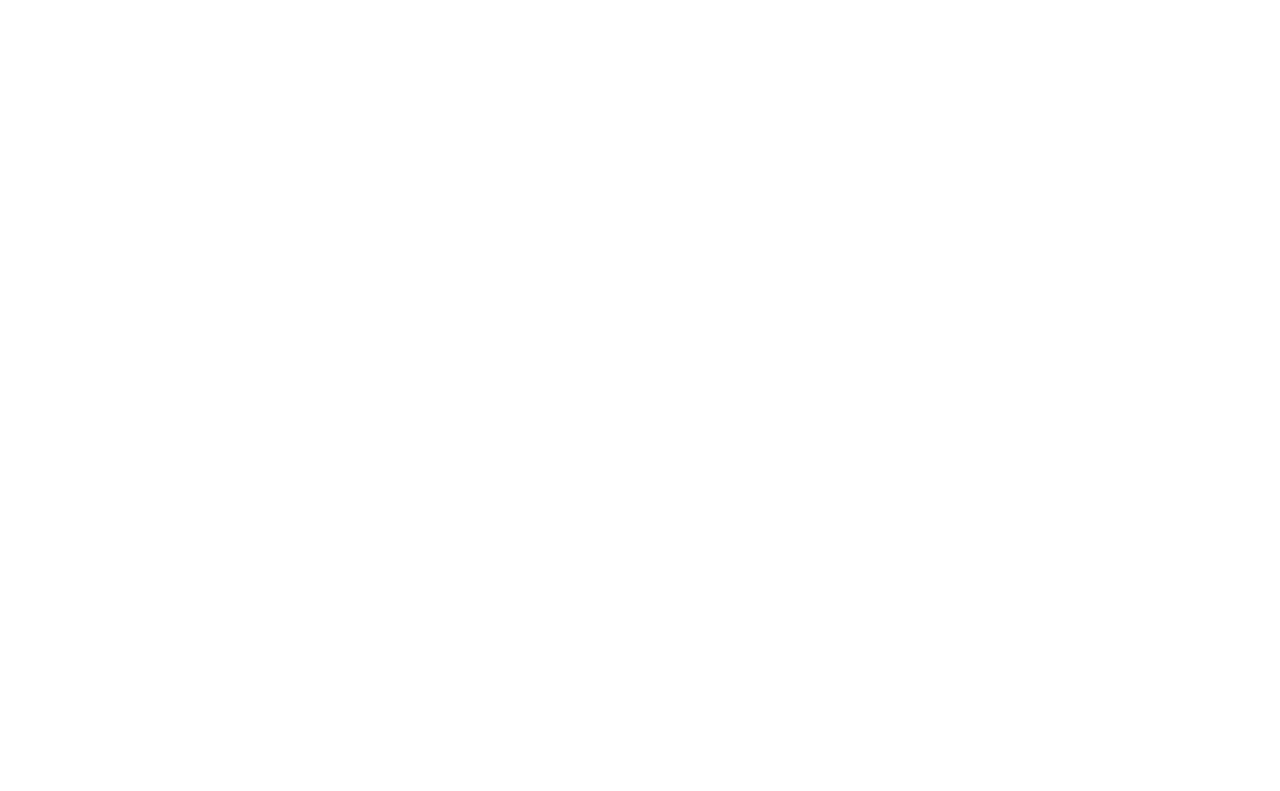
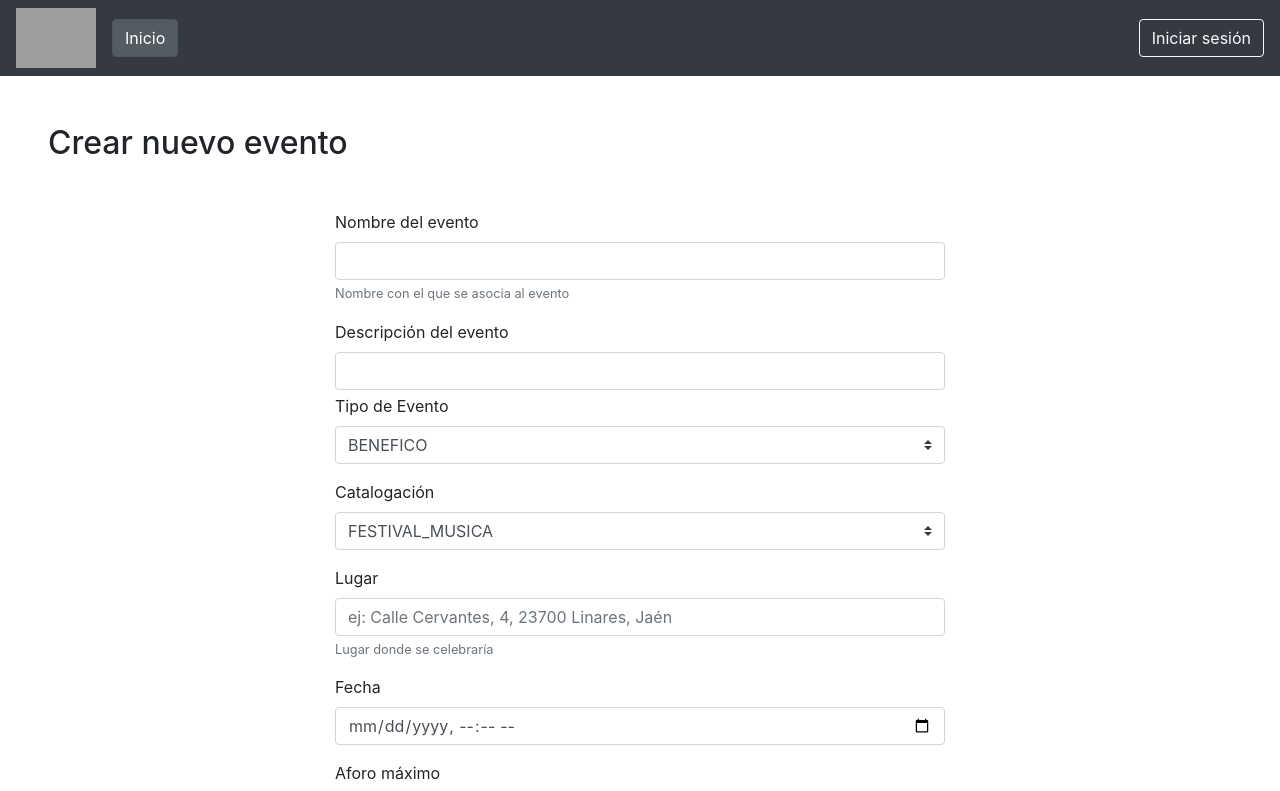
Before and after one commit to kikawet/SistemaGestionEventos-angular, an Angular app: page / in a window 1280 px wide. Shown: the top 791 px of the page. Built offline with nearby package versions, Linux system fonts and the light colour scheme; grey boxes are pictures that could not be loaded.

Commit message:
Terminado formulario creacion de eventos

```diff
--- a/src/app/app-routing.module.ts
+++ b/src/app/app-routing.module.ts
@@ -5,7 +5,7 @@
 import { FooterComponent } from './componentes/footer/footer.component';
 
 const routes: Routes = [
-  {path: '', component: InicioComponent},
+  {path: '', component: CreacionEventoComponent},
 
 ];
 
--- a/src/app/clases/evento.ts
+++ b/src/app/clases/evento.ts
@@ -1,6 +1,7 @@
 import { TipoEvento } from '../enum/tipo-evento.enum';
 import { CategoriaEvento } from '../enum/categoria-evento.enum';
 import { EstadoUsuarioEvento } from '../enum/estado-usuario-evento.enum';
+
 export class Evento {
 
     private _id:number;
@@ -126,4 +127,5 @@
         return this._estadoUsuario;
     }
 
+
 }
--- a/src/app/componentes/creacion-evento/creacion-evento.component.html
+++ b/src/app/componentes/creacion-evento/creacion-evento.component.html
@@ -24,21 +24,19 @@
 
             <div class='form-group'>
 				<label for='TextBox'>Tipo de Evento</label>
-				<select	name="tipoEvento" class="custom-select">
-					<c:forEach items="<%=tipoEvento.values()%>" var="tipo">
-						<option>${tipo}</option>
-					</c:forEach>
-				</select> <small id='tipoEvento' class='form-text text-muted'></small>
+				<select name="tipoEvento" class="custom-select">
+					<option *ngFor="let t of tipoEvento.values();">{{ t }}</option>
+				</select>
+				<small id='tipoEvento' class='form-text text-muted'></small>
 			</div>
 
-			<!---div class='form-group'>
-				<label for='TextBox'>Catalogación</label> <select
-					name="categoriaEvento" class="custom-select">
-					<c:forEach items="<%=CategoriaEvento.values()%>" var="categoria">
-						<option>${categoria}</option>
-					</c:forEach>
-				</select> <small id='tipoEvento' class='form-text text-muted'></small>
-			</div!--->
+			<div class='form-group'>
+				<label for='TextBox'>Catalogación</label>
+				<select	name="categoriaEvento" class="custom-select">
+					<option *ngFor="let c of categoriaEvento.values();">{{ c }}</option>
+				</select>
+				<small id='categoriaEvento' class='form-text text-muted'></small>
+			</div>
 
 			<div class='form-group'>
 				<label for='TextBox'>Lugar</label>
--- a/src/app/componentes/creacion-evento/creacion-evento.component.ts
+++ b/src/app/componentes/creacion-evento/creacion-evento.component.ts
@@ -1,19 +1,26 @@
 import { Component, OnInit } from '@angular/core';
 import { Evento } from 'src/app/clases/evento';
+import { TipoEvento } from '../../enum/tipo-evento.enum';
+import { CategoriaEvento } from 'src/app/enum/categoria-evento.enum';
 
 
 @Component({
   selector: 'app-creacion-evento',
   templateUrl: './creacion-evento.component.html',
-  styleUrls: ['./creacion-evento.component.css']
+  styleUrls: ['./creacion-evento.component.css'],
+
 })
+
 export class CreacionEventoComponent implements OnInit {
-  constructor(public evento: Evento) { }
+
+  tipoEvento = TipoEvento;
+  categoriaEvento = CategoriaEvento;
+
+  constructor() {
+  }
 
   ngOnInit() {
 
   }
 
-
-
 }
--- a/src/app/enum/categoria-evento.enum.ts
+++ b/src/app/enum/categoria-evento.enum.ts
@@ -1,3 +1,12 @@
 export enum CategoriaEvento {
     FESTIVAL_MUSICA, DEPORTE, CULTURAL, EXCURSIONES, CHARLAS, REUNIONES
 }
+
+export namespace CategoriaEvento {
+
+    export function values() {
+        return Object.keys(CategoriaEvento).filter(
+            (type) => isNaN(<any>type) && type !== 'values'
+        );
+    }
+}
--- a/src/app/enum/tipo-evento.enum.ts
+++ b/src/app/enum/tipo-evento.enum.ts
@@ -1,3 +1,12 @@
 export enum TipoEvento {
     BENEFICO, NO_BENEFICO
 }
+
+export namespace TipoEvento {
+
+    export function values() {
+        return Object.keys(TipoEvento).filter(
+            (type) => isNaN(<any>type) && type !== 'values'
+        );
+    }
+}
```
